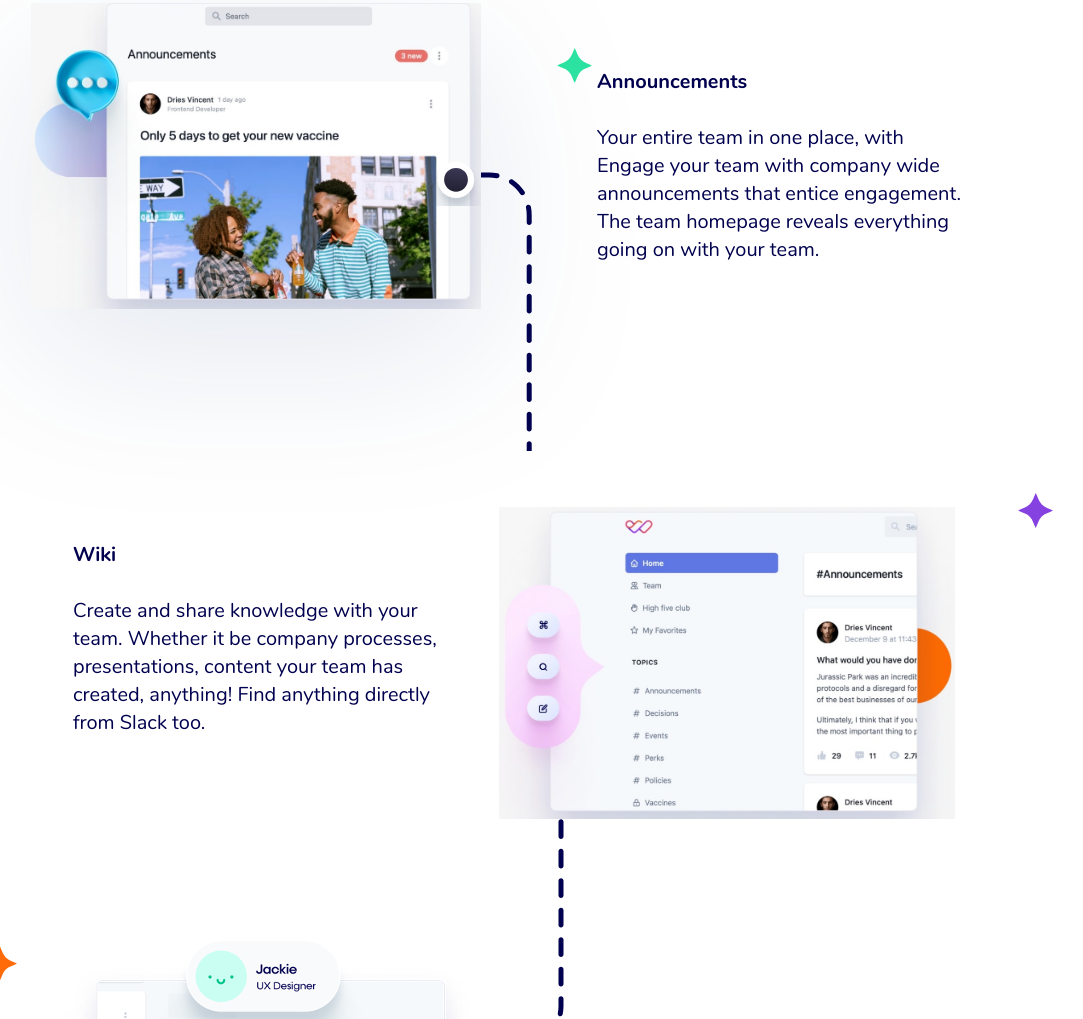
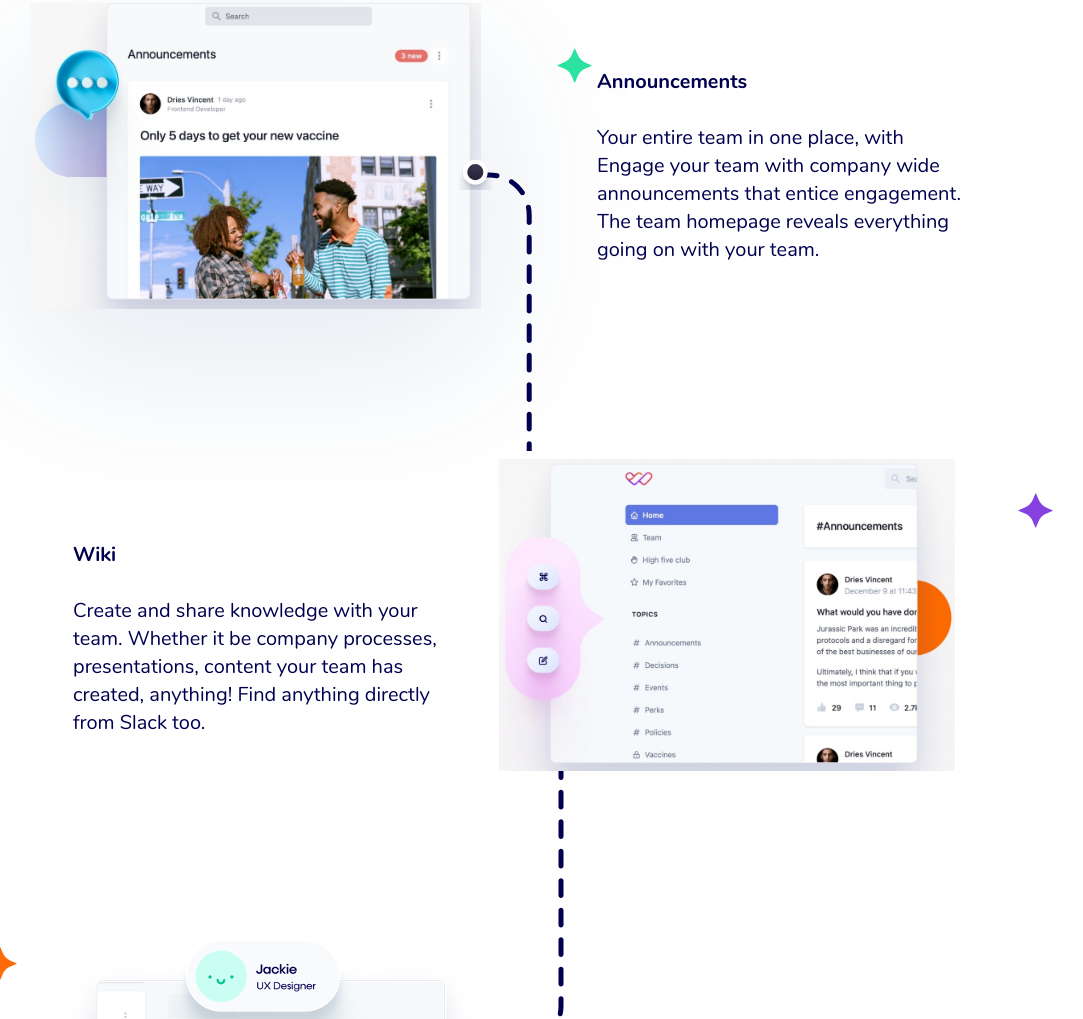
Before and after one commit to jhadechni/prueba-tecnica-ideaware, a website: page src/index.html in a window 1280 px wide. Shown: the part 2515-3534 px from the top of the page, without its empty margins (149-1232 px from the left). Drawn offline with Linux system fonts and the light colour scheme.

Commit message:
style: styling middle section

```diff
--- a/src/index.html
+++ b/src/index.html
@@ -133,12 +133,15 @@
                 <img src="./assets/img/announcements.png"
                     class="lg:max-w-[450px] mx-auto drop-shadow-[0_50px_80px_rgba(0,42,106,0.1)] hidden md:block"
                     alt="" />
+
                 <img src="./assets/svg/small-announcement-image.svg"
                     class="lg:max-w-[450px] mx-auto drop-shadow-[0_50px_80px_rgba(0,42,106,0.1)] md:hidden" alt="" />
+
                 <img src="./assets/svg/dotted-arrow-up.svg" alt="rounded arrow"
                     class="absolute hidden ml-5 translate-x-[-0.8rem] lg:block left-3/4 top-1/2 -z-10" />
+
                 <img src="./assets/svg/circle-arrow-dotted.svg" alt="rounded arrow"
-                    class="absolute right-0 lg:block top-1/2" />
+                    class="absolute right-0 lg:block top-1/2  translate-x-1/3" width="34" height="34" />
             </div>
             <div class="lg:max-w-[365px] relative justify-self-end">
                 <h2 class="mt-5 font-bold">Announcements</h2>
@@ -157,7 +160,7 @@
             </div>
 
             <!-- wiki -->
-            <img class="mt-24 mx-auto col-start-2 lg:max-w-[456px]" src="./assets/img/wiki.png" alt="" />
+            <img class="mx-auto col-start-2 lg:max-w-[456px]" src="./assets/img/wiki.png" alt="" />
             <div class="relative lg:max-w-[365px] row-start-2">
                 <h2 class="mt-12 font-bold">Wiki</h2>
                 <p class="mt-7">
```
Also changed, not shown: src/output.css.
